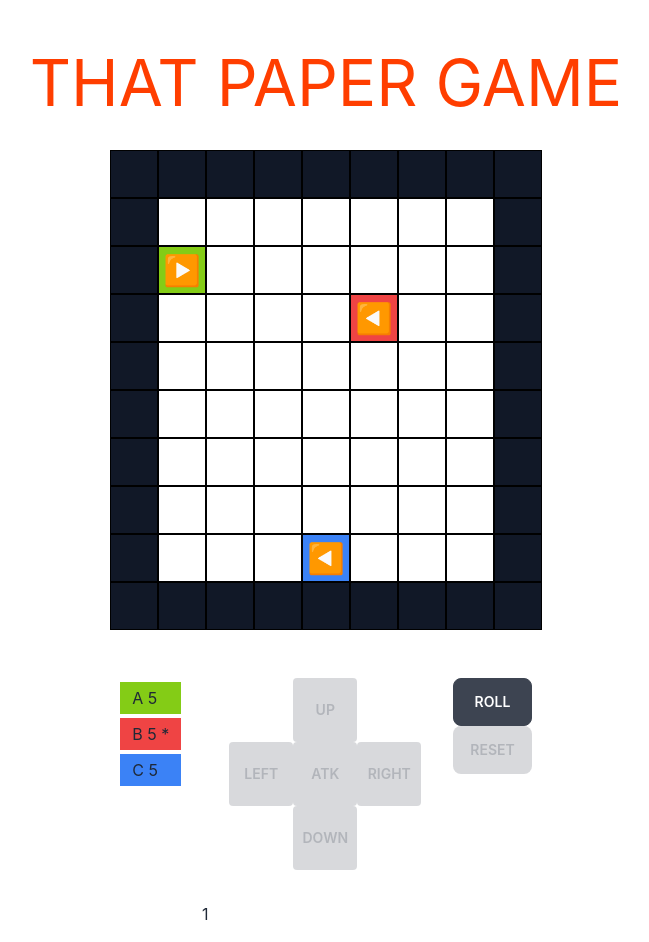
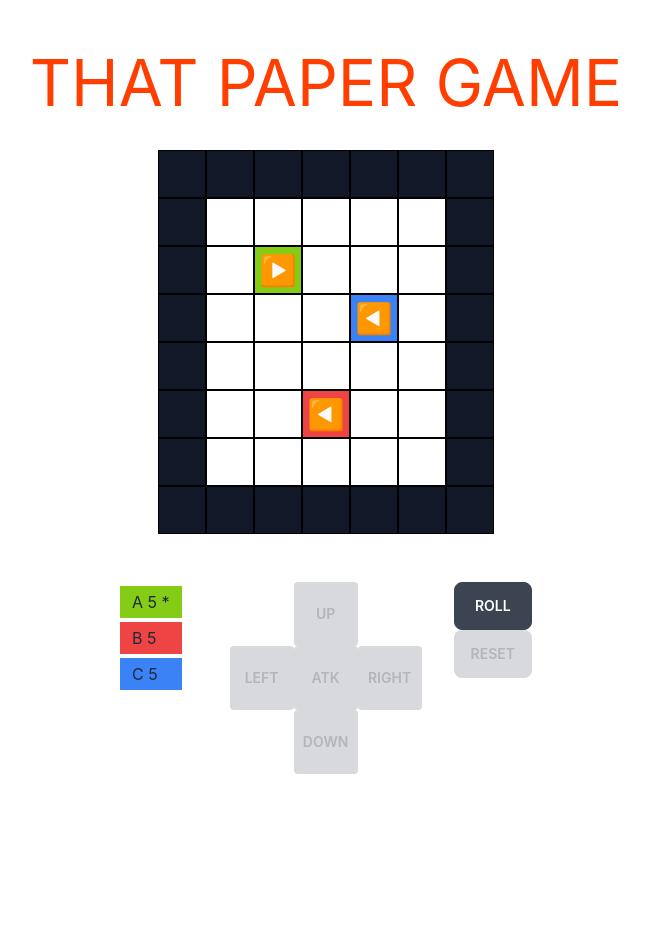
Before and after one commit to narze/that-paper-game, a Svelte app: page / in a window 1280 px wide. Shown: the whole page, without its empty margins (314-963 px from the left). After the commit the page ends 800 px from the top, so only its background shows below. Built offline with nearby package versions, Linux system fonts and the light colour scheme.

Commit message:
Smaller map & hide player debug

```diff
--- a/src/App.svelte
+++ b/src/App.svelte
@@ -6,21 +6,21 @@
     left: "◀️",
   }
 
-  let map: boolean[][] = Array(10)
+  let map: boolean[][] = Array(8)
     .fill(false)
-    .map(() => Array(7).fill(false))
+    .map(() => Array(5).fill(false))
     .map((a) => [true, ...a, true])
 
   map[0] = map[0].map((_cell) => true)
   map[map.length - 1] = map[map.length - 1].map((_cell) => true)
 
   let players = [
-    { x: 1, y: 2, direction: "right", color: "bg-lime-500", name: "A", hp: 5 },
-    { x: 5, y: 3, direction: "left", color: "bg-red-500", name: "B", hp: 5 },
-    { x: 4, y: 8, direction: "left", color: "bg-blue-500", name: "C", hp: 5 },
+    { x: 2, y: 2, direction: "right", color: "bg-lime-500", name: "A", hp: 5 },
+    { x: 3, y: 5, direction: "left", color: "bg-red-500", name: "B", hp: 5 },
+    { x: 4, y: 3, direction: "left", color: "bg-blue-500", name: "C", hp: 5 },
   ]
 
-  let currentPlayerIdx = 1
+  let currentPlayerIdx = 0
   let maxDistance = 0
   let distance = 0
   let rolled = false
@@ -267,9 +267,9 @@
     </div>
   </div>
 
-  <div class="players flex justify-center mt-8">
+  <!-- <div class="players flex justify-center mt-8">
     <input type="number" bind:value={currentPlayerIdx} />
-  </div>
+  </div> -->
 </main>
 
 <style>
```
